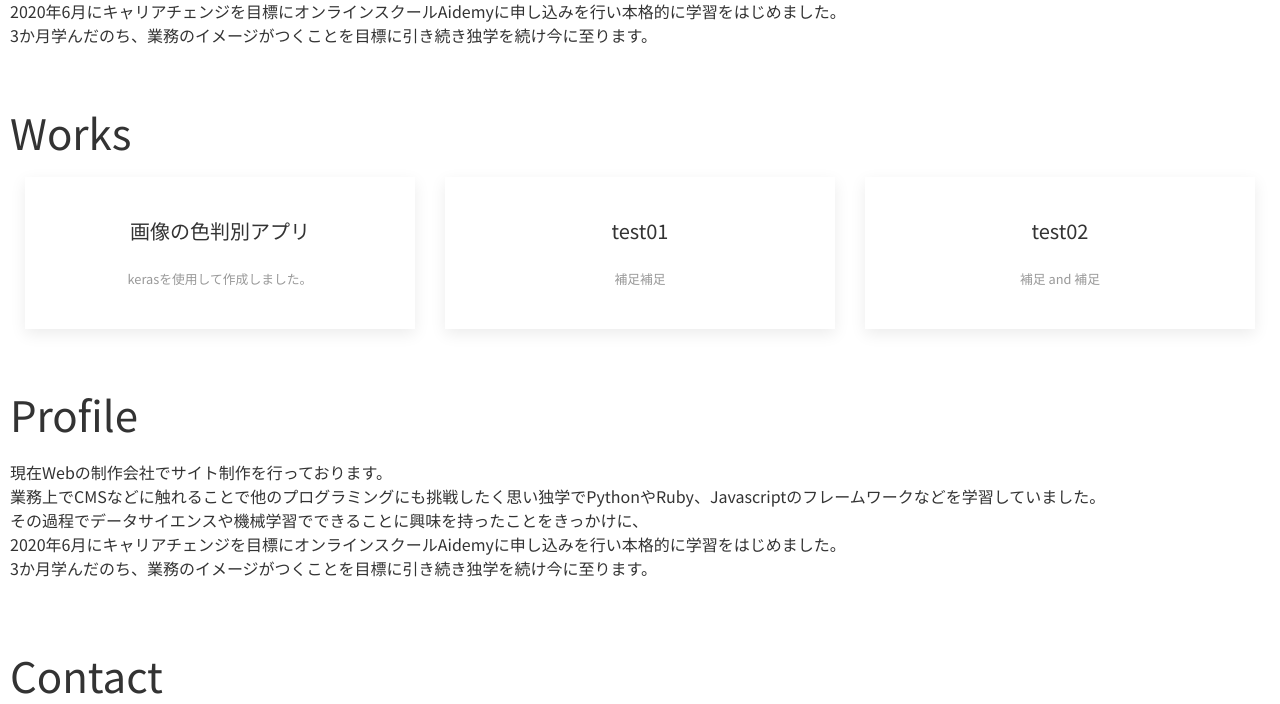
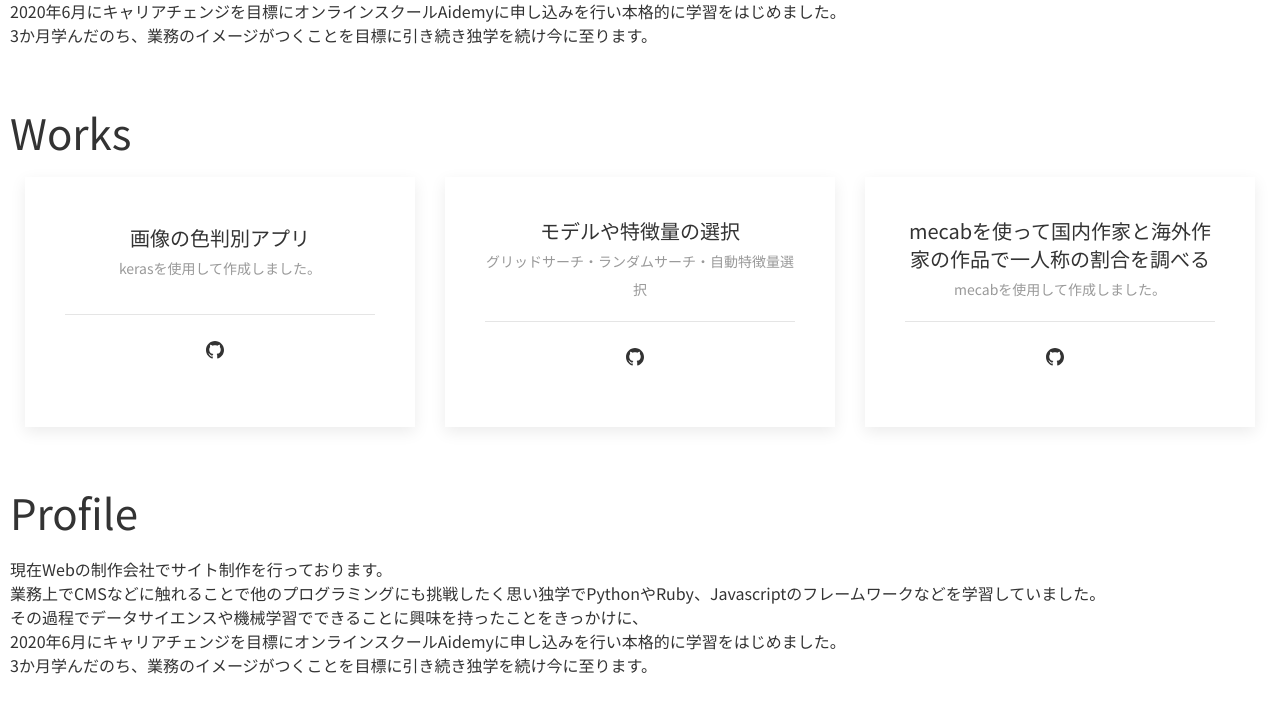
Before and after one commit to koichini/herokuMyFlask, a Flask app: page / in a window 1280 px wide. Shown: the part 324-1028 px from the top of the page. Run offline with Flask 2, Linux system fonts and the light colour scheme.

Commit message:
[fix]top contents

```diff
--- a/static/css/style.css
+++ b/static/css/style.css
@@ -28,9 +28,20 @@ main {
 section, article {
   margin-bottom: 60px; }
 
+#works h4 {
+  margin-bottom: 20px; }
 #works a {
-  transition: all 0.2s ease; }
+  display: block;
+  transition: all .2s ease; }
   #works a:hover {
+    text-decoration: none;
     opacity: 0.7; }
+#works .flex {
+  display: flex;
+  align-items: center;
+  justify-content: center;
+  flex-wrap: wrap; }
+  #works .flex a {
+    width: 100%; }
 
 /*# sourceMappingURL=style.css.map */
--- a/static/css/style.scss
+++ b/static/css/style.scss
@@ -41,10 +41,24 @@ section, article {
 }
 
 #works {
+  h4 {
+    margin-bottom: 20px;
+  }
   a {
-    transition: all 0.2s ease;
+    display: block;
+    transition: all .2s ease;
     &:hover {
+      text-decoration: none;
       opacity: 0.7;
     }
   }
+  .flex {
+    display: flex;
+    align-items: center;
+    justify-content: center;
+    flex-wrap: wrap;
+    a {
+      width: 100%;
+    }
+  }
 }
--- a/templates/index.html
+++ b/templates/index.html
@@ -16,23 +16,38 @@
 
     <section id="works">
         <h2 class="uk-article-title">Works</h2>
-        <div class="uk-grid-small uk-child-width-expand@s uk-text-center" uk-grid>
-            <div>
-                <a href="./color" class="uk-card uk-card-default uk-card-body">
-                    <h4>画像の色判別アプリ</h4>
-                    <p><small class="uk-text-muted">kerasを使用して作成しました。</small></p>
-                </a>
-            </div>
-            <div>
-                <div class="uk-card uk-card-default uk-card-body">
-                    <h4>test01</h4>
-                    <p><small class="uk-text-muted">補足補足</small></p>
+        <div class="uk-grid-small uk-grid-match uk-child-width-expand@s uk-text-center" uk-grid>
+            <div class="">
+                <div class="uk-card uk-card-default uk-card-body flex">
+                    <a href="./color">
+                        <h4>
+                            画像の色判別アプリ<br>
+                            <span class="uk-text-muted uk-text-small">kerasを使用して作成しました。</span>
+                        </h4>
+                    </a>
+                    <a class="uk-card-footer" href="https://github.com/koichini/colorSearch" target="_blank"><span class="uk-margin-small-right uk-icon" uk-icon="github"></span></a>
                 </div>
             </div>
-            <div>
-                <div class="uk-card uk-card-default uk-card-body">
-                    <h4>test02</h4>
-                    <p><small class="uk-text-muted">補足 and 補足</small></p>
+            <div class="">
+                <div class="uk-card uk-card-default uk-card-body flex">
+                    <a href="https://qiita.com/koi1ni/items/2fede80a50deb01e7306" target="_blank">
+                        <h4>
+                            モデルや特徴量の選択<br>
+                            <span class="uk-text-muted uk-text-small">グリッドサーチ・ランダムサーチ・自動特徴量選択</span>
+                        </h4>
+                    </a>
+                    <a class="uk-card-footer" href="https://github.com/koichini/JupyterProject/blob/main/game_analytics_worlds2019/first_verification.ipynb" target="_blank"><span class="uk-margin-small-right uk-icon" uk-icon="github"></span></a>
+                </div>
+            </div>
+            <div class="">
+                <div class="uk-card uk-card-default uk-card-body flex">
+                    <a href="https://qiita.com/koi1ni/items/cea4974084314df6c0bc" target="_blank">
+                        <h4>
+                            mecabを使って国内作家と海外作家の作品で一人称の割合を調べる<br>
+                            <span class="uk-text-muted uk-text-small">mecabを使用して作成しました。</span>
+                        </h4>
+                    </a>
+                    <a class="uk-card-footer" href="https://github.com/koichini/mecab-aozora-analyze" target="_blank"><span class="uk-margin-small-right uk-icon" uk-icon="github"></span></a>
                 </div>
             </div>
         </div>
```
Also changed, not shown: 1 other file.
